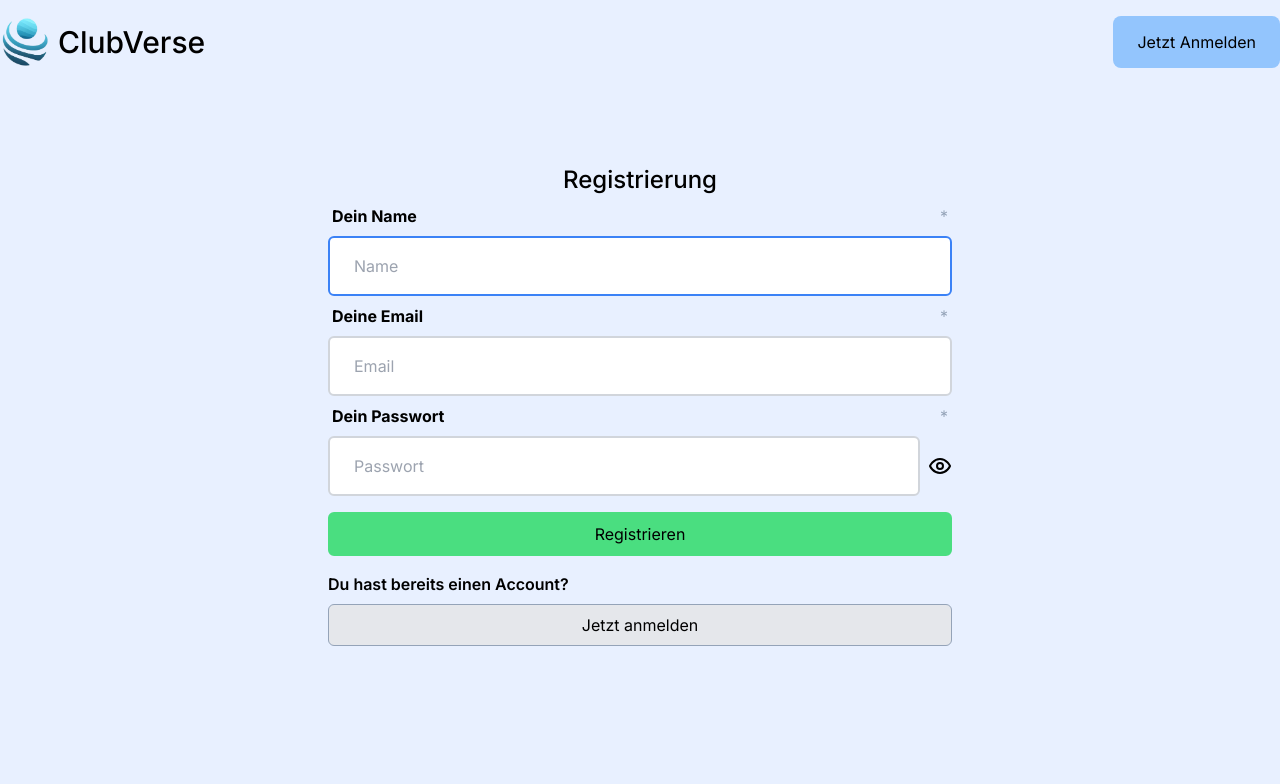
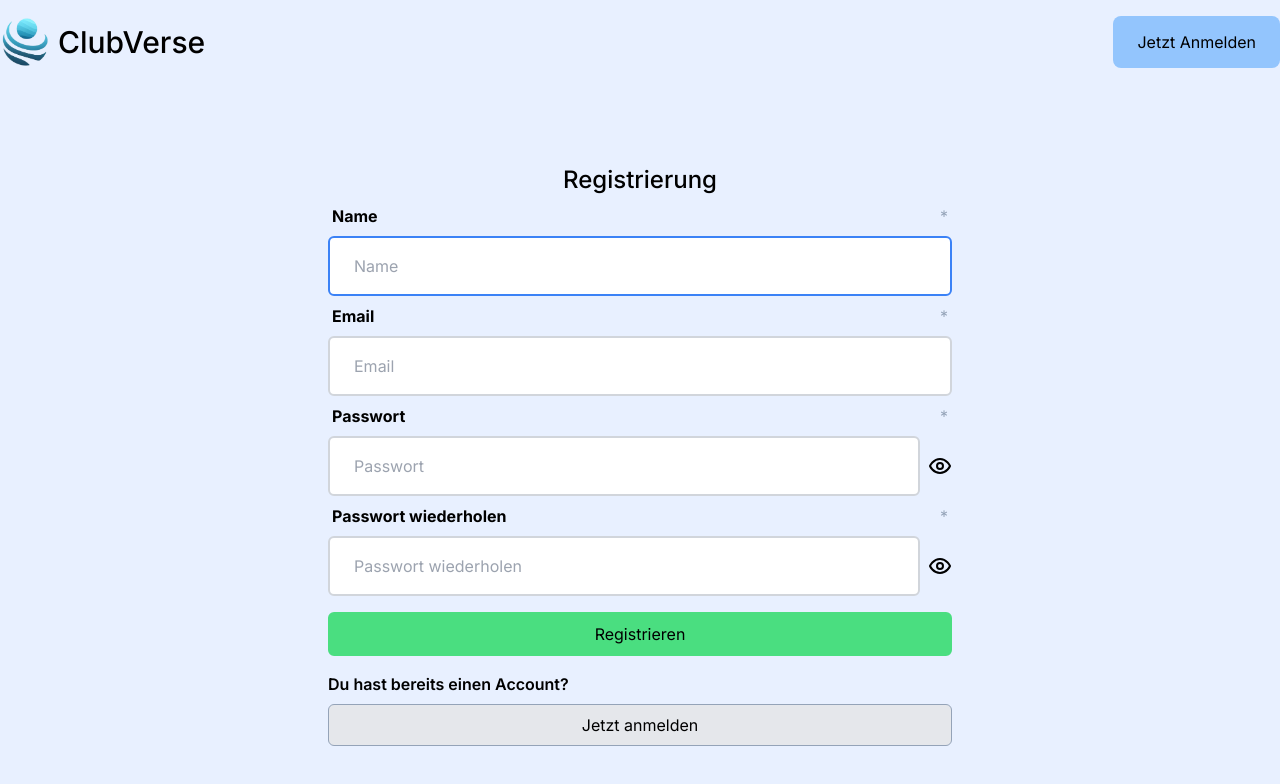
Before and after one commit to Snickers03/clubverse, a Next.js app: page /sign-up in a window 1280 px wide. Shown: the top 784 px of the page. Built offline with nearby package versions, Linux system fonts and the light colour scheme.

Commit message:
🔥 add code to store

```diff
--- a/package.json
+++ b/package.json
@@ -27,6 +27,7 @@
     "@types/node": "^20",
     "@types/react": "^18",
     "@types/react-dom": "^18",
+    "@types/yup": "^0.32.0",
     "autoprefixer": "^10.0.1",
     "eslint": "^8",
     "eslint-config-next": "14.1.0",
--- /dev/null
+++ b/src/actions/user.actions.ts
@@ -0,0 +1,43 @@
+export const registerAction = async (
+  name: string,
+  email: string,
+  password: string,
+) => {
+  const res = await fetch("/api/user/sign-up", {
+    method: "POST",
+    headers: {
+      "Content-Type": "application/json",
+    },
+    body: JSON.stringify({ name, email, password }),
+  });
+
+  const data = await res.json();
+
+  if (res.status !== 200) {
+    throw new Error(data.message);
+  }
+
+  return data;
+};
+
+export const loginAction = async (email: string, password: string) => {
+  const res = await fetch("/api/user/login", {
+    method: "POST",
+    headers: {
+      "Content-Type": "application/json",
+    },
+    body: JSON.stringify({ email, password }),
+  });
+
+  const data = await res.json();
+
+  if (!data) {
+    throw new Error("Passwort oder Email falsch.");
+  }
+
+  if (res.status !== 200) {
+    throw new Error(data.message);
+  }
+
+  return data;
+};
--- a/src/app/page.tsx
+++ b/src/app/page.tsx
@@ -1,8 +1,18 @@
+"use client";
+
 import Image from "next/image";
+import { useUserStore } from "@/store/user-store";
 
 export default function Home() {
+  const user = useUserStore((state) => state.user);
+
   return (
     <main className='mt-20'>
+      {user ? (
+        <p className='text-center text-4xl'>Hey {user.name}!</p>
+      ) : (
+        <p className='text-center text-4xl'>Nicht angemeldet</p>
+      )}
       <div className='flex items-center justify-center space-x-8'>
         <Image
           className='rounded-lg'
--- a/src/components/Navigation.tsx
+++ b/src/components/Navigation.tsx
@@ -1,17 +1,33 @@
+"use client";
+
 import React from "react";
 import Image from "next/image";
 import Link from "next/link";
+import { useUserStore } from "@/store/user-store";
+import { LogOut, User } from "lucide-react";
 
 const Navigation = () => {
+  const user = useUserStore((state) => state.user);
+  const logout = useUserStore((state) => state.logout);
   return (
     <div className='flex justify-between'>
       <Link href={"/"} className='flex items-center space-x-2'>
         <Image src={"/logo.png"} width={50} height={50} alt='ClubFlow Logo' />
         <h1 className='text-3xl font-medium'>ClubVerse</h1>
       </Link>
-      <div className='flex items-center rounded-lg bg-blue-300 px-6 hover:bg-blue-400'>
-        <Link href={"/login"}>Jetzt Anmelden</Link>
-      </div>
+      {user ? (
+        <div className='flex items-center space-x-6 rounded-lg bg-blue-300 px-3'>
+          <div className='flex items-center space-x-2'>
+            <User size={26} />
+            <p className='text-lg'>{user.name}</p>
+          </div>
+          <LogOut onClick={logout} className='text-red-500' size={26} />
+        </div>
+      ) : (
+        <div className='flex items-center rounded-lg bg-blue-300 px-6 hover:bg-blue-400'>
+          <Link href={"/login"}>Jetzt Anmelden</Link>
+        </div>
+      )}
     </div>
   );
 };
--- a/src/components/auth/Login.tsx
+++ b/src/components/auth/Login.tsx
@@ -1,36 +1,34 @@
 "use client";
 
 import Link from "next/link";
+import { useRouter } from "next/navigation";
+import { LoginSchema } from "@/schemas";
+import { useUserStore } from "@/store/user-store";
 import { Form, Formik } from "formik";
 import { toast } from "sonner";
 
 import InputUI from "../ui/InputUI";
 
 const Login = () => {
+  const router = useRouter();
+  const loginUser = useUserStore((state) => state.login);
+
   return (
     <div>
       <Formik
         initialValues={{ email: "", password: "" }}
-        onSubmit={async (values) => {
-          const res = await fetch("/api/user/login", {
-            method: "POST",
-            headers: {
-              "Content-Type": "application/json",
-            },
-            body: JSON.stringify(values),
-          });
-
-          toast.promise(res.json(), {
-            loading: "Logging in...",
+        validationSchema={LoginSchema}
+        onSubmit={async (values, { setFieldValue }) => {
+          toast.promise(loginUser(values.email, values.password), {
+            loading: "Du wirst eingeloggt...",
             success: (data) => {
-              if (data.error) {
-                return data.error;
-              }
-              console.log(data);
-              return "Welcome back " + data.name + "!";
+              router.push("/");
+              return "Willkomen zurück " + data.name + "!";
             },
             error: (err) => {
-              return "Etwas ist schief gelaufen.";
+              // setFieldValue("password", "");
+              console.error(err);
+              return err.message;
             },
           });
         }}
--- a/src/components/auth/SignUp.tsx
+++ b/src/components/auth/SignUp.tsx
@@ -1,40 +1,46 @@
 "use client";
 
 import Link from "next/link";
+import { useRouter } from "next/navigation";
+import { RegisterSchema } from "@/schemas";
+import { useUserStore } from "@/store/user-store";
 import { Form, Formik } from "formik";
 import { toast } from "sonner";
 
 import InputUI from "../ui/InputUI";
 
 const SignUp = () => {
+  const user = useUserStore((state) => state.user);
+  const registerUser = useUserStore((state) => state.register);
+
+  const router = useRouter();
+
   return (
     <div>
       <Formik
-        initialValues={{ name: "", email: "", password: "" }}
+        validationSchema={RegisterSchema}
+        initialValues={{
+          name: "",
+          email: "",
+          password: "",
+          confirmPassword: "",
+        }}
         onSubmit={async (values, { resetForm }) => {
-          const res = await fetch("/api/user/sign-up", {
-            method: "POST",
-            headers: {
-              "Content-Type": "application/json",
-            },
-            body: JSON.stringify(values),
-          });
-
-          toast.promise(res.json(), {
+          toast.promise(
+            registerUser(values.name, values.email, values.password),
+            {
               loading: "Registrierung läuft...",
               success: (data) => {
-              if (res.ok) {
-                console.log("user: ", data);
-                resetForm();
+                // resetForm();
+                router.push("/");
                 return "Willkommen " + data.name;
-              } else {
-                throw new Error(data.message);
-              }
               },
               error: (err) => {
+                console.error(err);
                 return err.message;
               },
-          });
+            },
+          );
         }}
       >
         {({ errors }) => (
@@ -42,22 +48,29 @@ const SignUp = () => {
             <p className='text-center text-2xl font-medium'>Registrierung</p>
             <InputUI
               fieldName='name'
-              label='Dein Name'
+              label='Name'
               placeholder='Name'
               error={errors.name}
               focus
             />
             <InputUI
               fieldName='email'
-              label='Deine Email'
+              label='Email'
               placeholder='Email'
               error={errors.email}
             />
             <InputUI
               fieldName='password'
-              label='Dein Passwort'
+              label='Passwort'
               placeholder='Passwort'
               error={errors.password}
+              type='password'
+            />
+            <InputUI
+              fieldName='confirmPassword'
+              label='Passwort wiederholen'
+              placeholder='Passwort wiederholen'
+              error={errors.confirmPassword}
               type='password'
             />
             <button type='submit' className='btn-primary mt-4'>
--- /dev/null
+++ b/src/schemas.ts
@@ -0,0 +1,19 @@
+import * as Yup from "yup";
+
+export const LoginSchema = Yup.object().shape({
+  email: Yup.string()
+    .email("Ungütlige Email-Adresse")
+    .required("Email wird benötigt"),
+  password: Yup.string().required("Passwort wird benötigt"),
+});
+
+export const RegisterSchema = Yup.object().shape({
+  email: Yup.string()
+    .email("Ungütlige Email-Adresse")
+    .required("Email wird benötigt"),
+  password: Yup.string().required("Passwort wird benötigt"),
+  confirmPassword: Yup.string().oneOf(
+    [Yup.ref("password")],
+    "Passwörter müssen übereinstimmen",
+  ),
+});
--- a/src/store/user-store.ts
+++ b/src/store/user-store.ts
@@ -1,5 +1,7 @@
 import { create } from "zustand";
 import { devtools } from "zustand/middleware";
+
+import { loginAction, registerAction } from "@/actions/user.actions";
 
 import { InitialUserStateProps, UserProps } from "./user-store.types";
 
@@ -11,18 +13,26 @@ export const useUserStore = create<UserProps>()(
   devtools(
     (set, get) => ({
       ...initialUserState,
-      register: (name: string, email: string, password: string) => {
-        // TODO
+      register: async (name: string, email: string, password: string) => {
+        const user = await registerAction(name, email, password);
+        set({
+          user,
+        });
+        return user;
       },
-      login: (name: string, password: string) => {
-        // TODO
+      login: async (name: string, password: string) => {
+        const user = await loginAction(name, password);
+        set({
+          user,
+        });
+        return user;
       },
       loginWithLocalStorage: (id: string, name: string) => {
         // TODO
       },
       logout: () => {
-        // localStorage.removeItem("playerId");
-        // localStorage.removeItem("playerName");
+        localStorage.removeItem("userName");
+        localStorage.removeItem("userToken");
         set({
           user: initialUserState.user,
         });
--- a/src/store/user-store.types.ts
+++ b/src/store/user-store.types.ts
@@ -14,5 +14,7 @@ export interface InitialUserStateProps {
 
 export interface UserProps {
   user: IUser | null;
+  register: (name: string, email: string, password: string) => Promise<any>;
+  login: (email: string, password: string) => Promise<any>;
   logout: () => void;
 }
--- a/src/utils/errorHandler.ts
+++ b/src/utils/errorHandler.ts
@@ -13,6 +13,7 @@ export function handleApiError(error: unknown, consoleErrorPrefix: string) {
       );
     }
   }
+  console.log("PrismaClientKnownRequestError: ", error);
 
   if (error instanceof z.ZodError) {
     return new Response(JSON.stringify({ errors: error.issues }), {
```
Also changed, not shown: 1 other file (tests, documents, lock files or other folders). Lines whose indentation alone changed are shown as unchanged.
